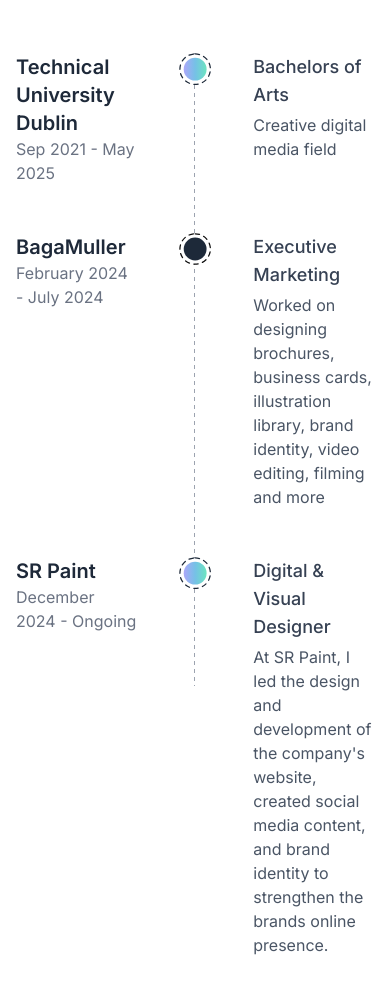
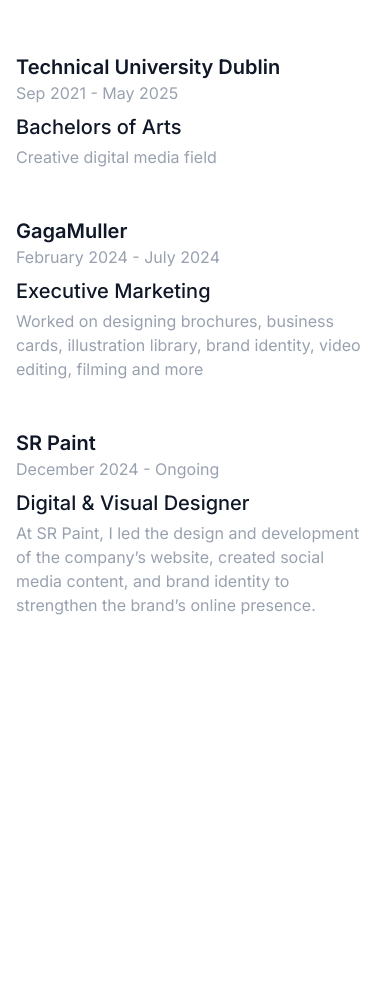
Before and after one commit to Ozea/loki, a Next.js app: page / in a window 390 px wide. Shown: the part 960-1953 px from the top of the page. After the commit the page ends 1625 px from the top, so only its background shows below. Built offline with nearby package versions, Linux system fonts and the light colour scheme.

Commit message:
feat: responsiveness and styles

```diff
--- a/src/containers/WorkExperience.tsx
+++ b/src/containers/WorkExperience.tsx
@@ -7,7 +7,7 @@
     <section className="max-w-5xl mx-auto px-4 py-12 font-sans">
       <div className="flex flex-col items-center">
         <span className="gradient-background text-center block h-[5px] w-[70px] bg-black" />
-        <h1 className="text-3xl px-5 mb-12 text-gray-800 text-center mt-3">
+        <h1 className="text-3xl px-5 mb-12 text-gray-900 text-center mt-3">
           My{' '}
           <span className="text-gradient pr-1">
             Work <i>Experience</i>{' '}
@@ -16,9 +16,9 @@
       </div>
 
       <div className="relative mt-5">
-        {/* Dashed timeline line */}
+        {/* Dashed timeline line - hidden on md */}
         <div
-          className="absolute left-1/2 h-[calc(100%-30%)] w-0.5 transform -translate-x-1/2"
+          className="hidden md:block absolute left-1/2 h-[calc(100%-30%)] w-0.5 transform -translate-x-1/2"
           style={{
             backgroundImage: 'linear-gradient(to bottom, #9CA3AF 50%, transparent 50%)',
             backgroundSize: '1px 8px',
@@ -28,63 +28,81 @@
 
         <div className="space-y-12 max-w-3xl mx-auto">
           {/* Technical University Dublin */}
-          <div className="flex w-full items-start relative">
-            <div className="w-1/2 pr-8">
-              <h2 className="text-xl font-semibold text-gray-800">Technical University Dublin</h2>
-              <p className="text-gray-500">Sep 2021 - May 2025</p>
+          <div className="flex flex-col md:flex-row w-full items-start relative">
+            <div className="w-full md:w-1/2 md:pr-8">
+              <h2 className="text-xl font-semibold text-gray-900">Technical University Dublin</h2>
+              <p className="text-gray-400">Sep 2021 - May 2025</p>
+              <div className="md:hidden mt-2">
+                <h2 className="text-xl font-medium text-gray-900">Bachelors of Arts</h2>
+                <p className="text-gray-400 mt-1">Creative digital media field</p>
+              </div>
             </div>
 
-            <div className="w-16 flex justify-center">
+            {/* Dot - hidden on md */}
+            <div className="hidden md:flex w-16 justify-center">
               <div className="relative z-10 w-8 h-8">
                 <Image src="/gradient-dot.svg" alt="Timeline dot" width={30} height={30} className="w-full h-full" />
               </div>
             </div>
 
-            <div className="w-1/2 pl-8">
-              <h3 className="text-lg font-medium text-gray-700">Bachelors of Arts</h3>
-              <p className="text-gray-600 mt-1">Creative digital media field</p>
+            <div className="hidden md:block w-1/2 pl-8">
+              <h2 className="text-xl font-medium text-gray-900">Bachelors of Arts</h2>
+              <p className="text-gray-400 mt-1">Creative digital media field</p>
             </div>
           </div>
 
-          {/* BagaMuller */}
-          <div className="flex w-full items-start relative">
-            <div className="w-1/2 pr-8">
-              <h2 className="text-xl font-semibold text-gray-800">BagaMuller</h2>
-              <p className="text-gray-500">February 2024 - July 2024</p>
+          <div className="flex flex-col md:flex-row w-full items-start relative">
+            <div className="w-full md:w-1/2 md:pr-8">
+              <h2 className="text-xl font-semibold text-gray-900">GagaMuller</h2>
+              <p className="text-gray-400">February 2024 - July 2024</p>
+              <div className="md:hidden mt-2">
+                <h2 className="text-xl font-medium text-gray-900">Executive Marketing</h2>
+                <p className="text-gray-400 mt-1">
+                  Worked on designing brochures, business cards, illustration library, brand identity, video editing, filming and more
+                </p>
+              </div>
             </div>
 
-            <div className="w-16 flex justify-center">
+            {/* Dot - hidden on md */}
+            <div className="hidden md:flex w-16 justify-center">
               <div className="relative z-10 w-8 h-8">
                 <Image src="/regular-dot.svg" alt="Timeline dot" width={30} height={30} className="w-full h-full" />
               </div>
             </div>
 
-            <div className="w-1/2 pl-8">
-              <h3 className="text-lg font-medium text-gray-700">Executive Marketing</h3>
-              <p className="text-gray-600 mt-1">
+            <div className="hidden md:block w-1/2 pl-8">
+              <h2 className="text-xl font-medium text-gray-900">Executive Marketing</h2>
+              <p className="text-gray-400 mt-1">
                 Worked on designing brochures, business cards, illustration library, brand identity, video editing, filming and more
               </p>
             </div>
           </div>
 
-          {/* SR Paint */}
-          <div className="flex w-full items-start relative">
-            <div className="w-1/2 pr-8">
-              <h2 className="text-xl font-semibold text-gray-800">SR Paint</h2>
-              <p className="text-gray-500">December 2024 - Ongoing</p>
+          <div className="flex flex-col md:flex-row w-full items-start relative">
+            <div className="w-full md:w-1/2 md:pr-8">
+              <h2 className="text-xl font-semibold text-gray-900">SR Paint</h2>
+              <p className="text-gray-400">December 2024 - Ongoing</p>
+              <div className="md:hidden mt-2">
+                <h2 className="text-xl font-medium text-gray-900">Digital & Visual Designer</h2>
+                <p className="text-gray-400 mt-1">
+                  At SR Paint, I led the design and development of the company’s website, created social media content, and brand identity to
+                  strengthen the brand’s online presence.
+                </p>
+              </div>
             </div>
 
-            <div className="w-16 flex justify-center">
+            {/* Dot - hidden on md */}
+            <div className="hidden md:flex w-16 justify-center">
               <div className="relative z-10 w-8 h-8">
                 <Image src="/gradient-dot.svg" alt="Timeline dot" width={30} height={30} className="w-full h-full" />
               </div>
             </div>
 
-            <div className="w-1/2 pl-8">
-              <h3 className="text-lg font-medium text-gray-700">Digital & Visual Designer</h3>
-              <p className="text-gray-600 mt-1">
-                At SR Paint, I led the design and development of the company's website, created social media content, and brand identity to strengthen
-                the brands online presence.
+            <div className="hidden md:block w-1/2 pl-8">
+              <h2 className="text-xl font-medium text-gray-900">Digital & Visual Designer</h2>
+              <p className="text-gray-400 mt-1">
+                At SR Paint, I led the design and development of the company’s website, created social media content, and brand identity to strengthen
+                the brand’s online presence.
               </p>
             </div>
           </div>
```
